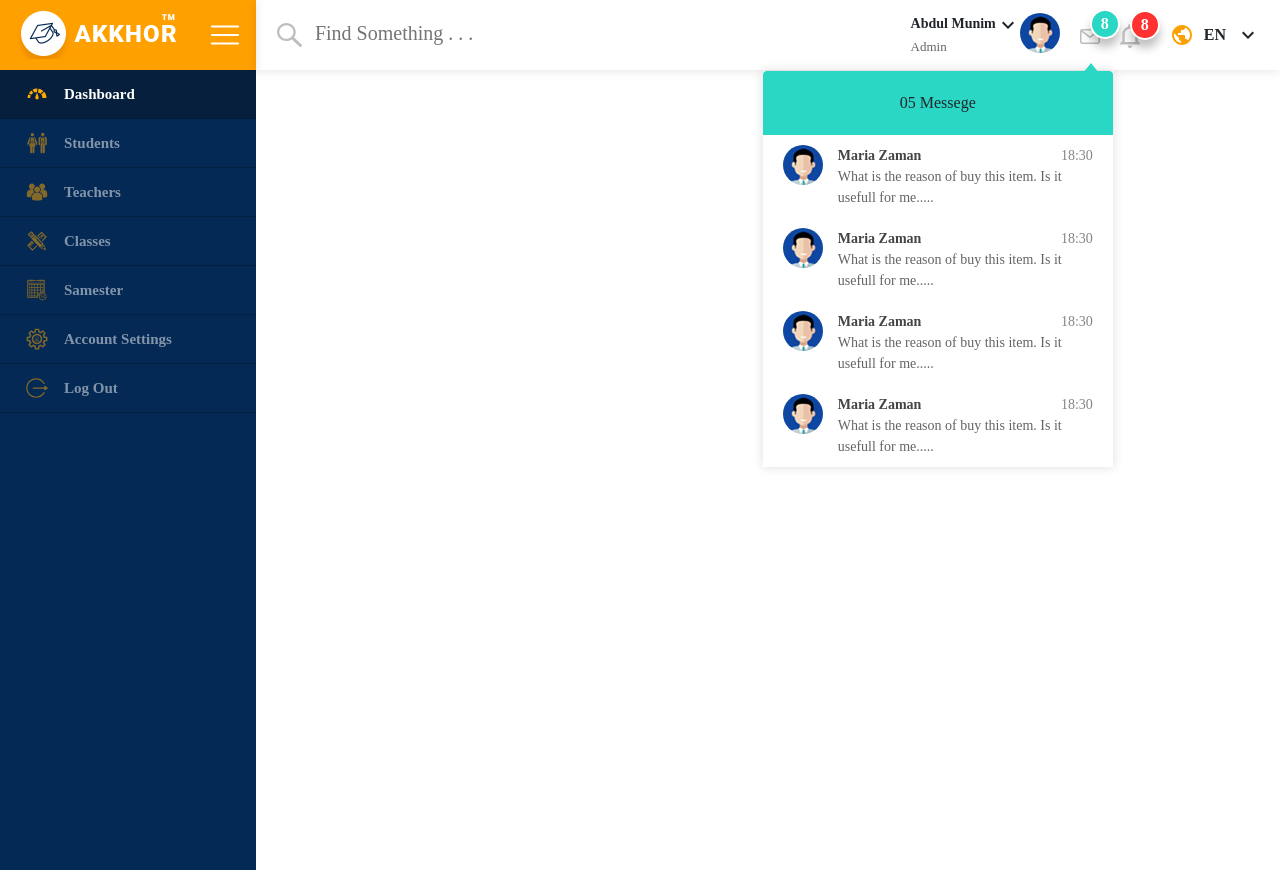
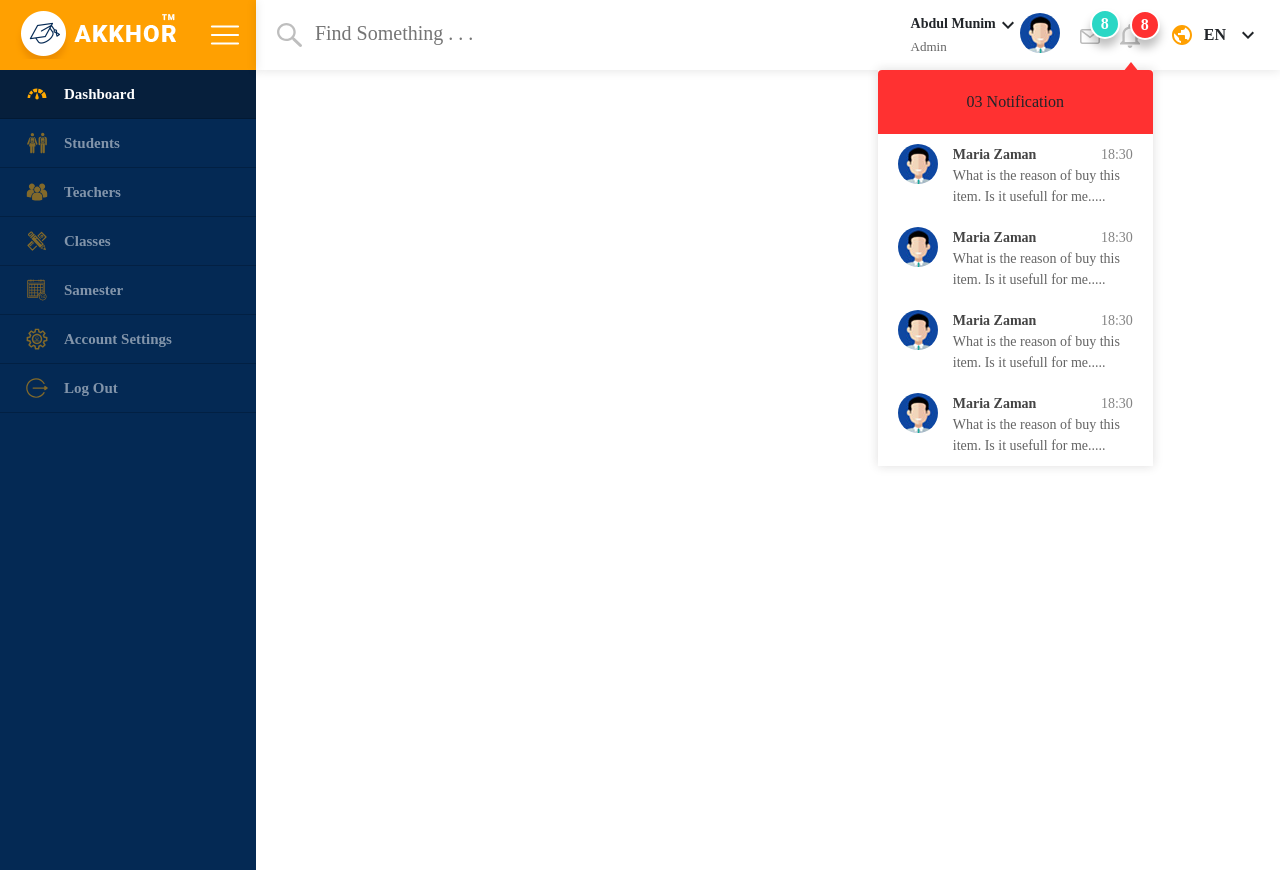
Before and after one commit to AbdulMunim343/unisystem, a React (Create React App) app: page / in a window 1280 px wide. Built offline with nearby package versions, Linux system fonts and the light colour scheme; a web font is replaced by a local one.

Commit message:
3rd notification bar

```diff
--- a/src/common/topbar/Topbar.js
+++ b/src/common/topbar/Topbar.js
@@ -129,9 +129,44 @@ const Topbar = () =>{
       </div>
 
          <div className="bell">
-            <img src={Notification} />
+            <img src={Notification} className="bell_noti" />
             <span className="Number_genrater">8</span>
+
+
+
+
+         {/* Messege drop Down Start */}
+
+         <div className="notification_drop_down ">
+            <div className="messege_status">
+               03 Notification
+            </div>
+
+
+            <Wrapper/>
+            <Wrapper/>
+            <Wrapper/>
+            <Wrapper/>
+
          </div>
+         {/* Messege drop Down end */}
+
+
+
+
+
+
+
+
+
+
+
+
+
+
+
+
+       </div>
 
       </div>
 
--- a/src/common/topbar/Topbar.scss
+++ b/src/common/topbar/Topbar.scss
@@ -86,7 +86,7 @@
   .bell {
     position: relative;
     padding: 0px 10px;
-    img {
+    .bell_noti {
       width: 20px;
     }
 
@@ -173,6 +173,7 @@
   position: absolute;
   background: white;
   box-shadow: 0px 0px 10px 0px rgba(33, 30, 30, 0.15);
+  display: none;
 
   .messege_status {
     text-align: center;
@@ -230,3 +231,69 @@
     right: 14px;
   }
 }
+
+.notification_drop_down {
+  min-width: 275px;
+  border: none;
+  top: 48px;
+  right: -3px;
+  position: absolute;
+  background: white;
+  box-shadow: 0px 0px 10px 0px rgba(33, 30, 30, 0.15);
+
+  .messege_status {
+    text-align: center;
+    background-color: $red;
+    padding: 20px 25px;
+    border-radius: 4px 4px 0 0;
+    position: relative;
+  }
+
+  .contant_area {
+    padding: 10px 20px;
+  }
+
+  .messege_wrapper {
+    display: flex;
+
+    .text_wrapper {
+      display: flex;
+      flex: 1;
+      flex-direction: column;
+      margin-left: 15px;
+      .nt_container {
+        display: flex;
+        justify-content: space-between;
+        flex: 1;
+
+        .item_name {
+          font-size: 14px;
+          font-weight: 600;
+          color: #444444;
+        }
+
+        .item_time {
+          font-size: 14px;
+          color: #848484;
+        }
+      }
+
+      p {
+        font-size: 14px;
+        color: #646464;
+      }
+    }
+  }
+
+  &::after {
+    content: "";
+    height: 0;
+    width: 0;
+    border-bottom: 10px solid $red;
+    border-left: 8px solid transparent;
+    border-right: 8px solid transparent;
+    position: absolute;
+    top: -8px;
+    right: 14px;
+  }
+}
```
